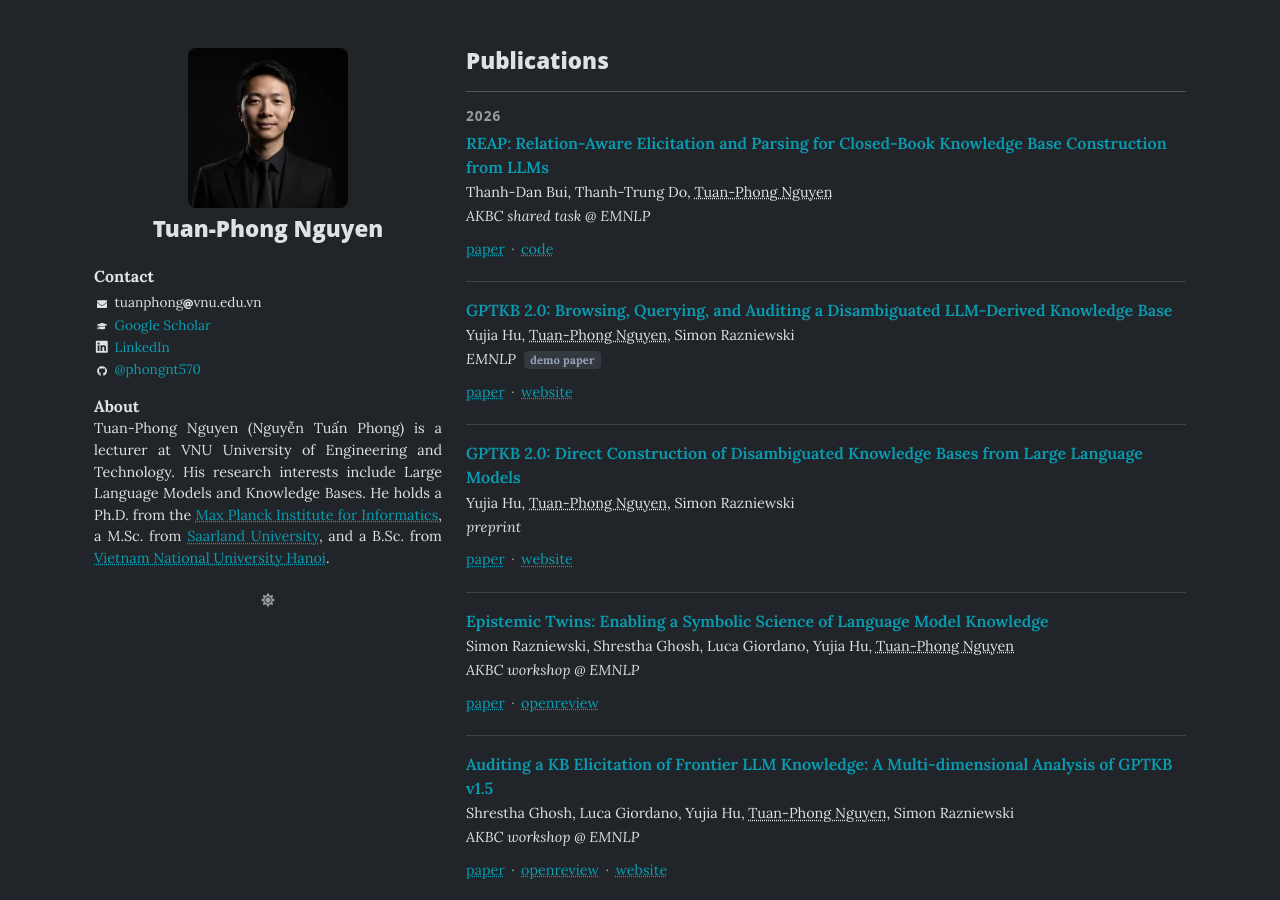
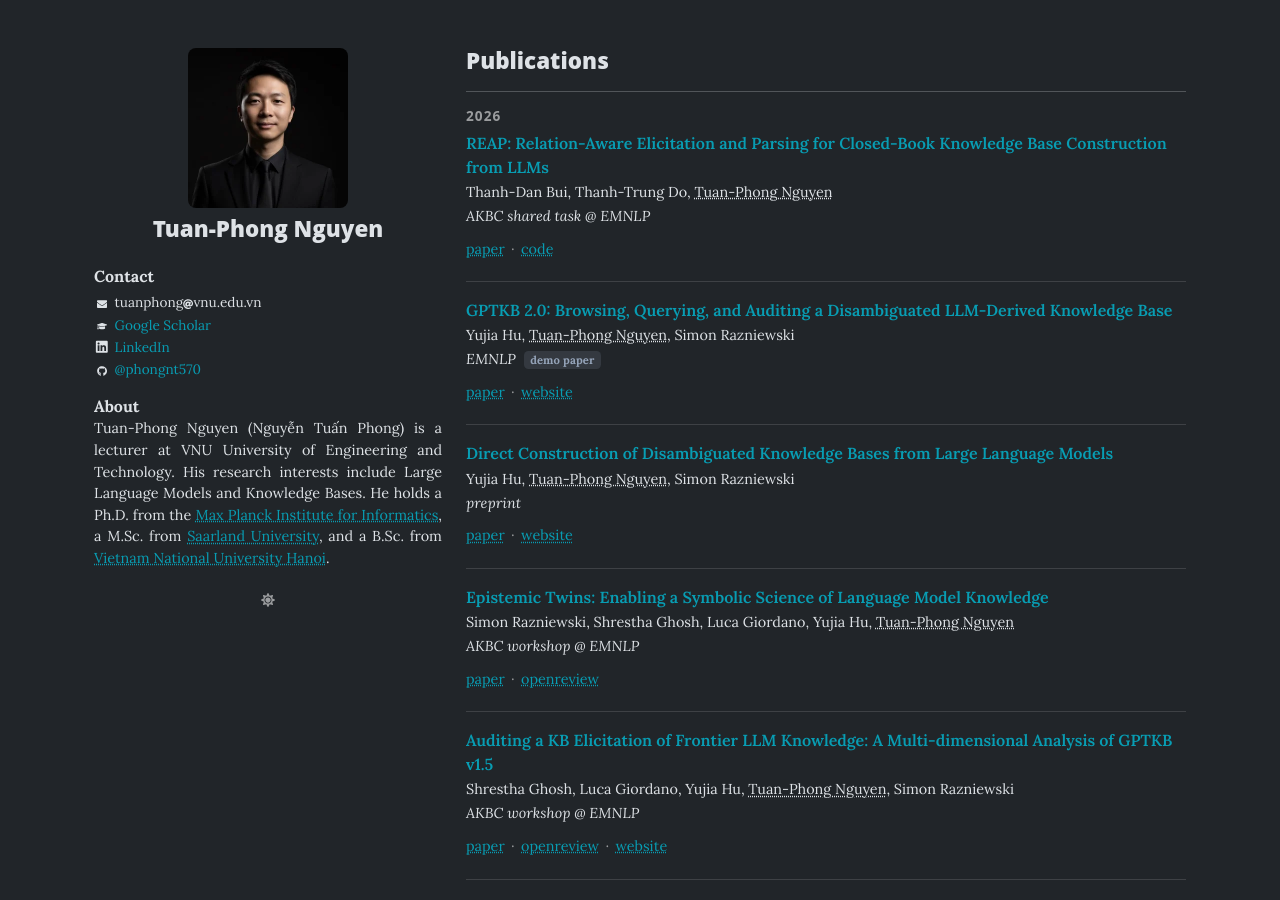
Before and after one commit to phongnt570/phongnt570.github.io, a Jekyll site: the page built from index.html, in a window 1280 px wide and 900 px high. Built offline with Jekyll 4.4.1, drawn with Linux system fonts in a browser that asks for light colours.

Commit message:
update paper title
Co-Authored-By: Claude Fable 5.1 <noreply@anthropic.com>

```diff
--- a/_data/publications.yml
+++ b/_data/publications.yml
@@ -38,7 +38,7 @@
     url: https://gptkb.org/
 
 - id: publication_20
-  title: 'GPTKB 2.0: Direct Construction of Disambiguated Knowledge Bases from Large Language Models'
+  title: 'Direct Construction of Disambiguated Knowledge Bases from Large Language Models'
   url: https://arxiv.org/pdf/2608.03729
   authors:
   - name: Yujia Hu
```
